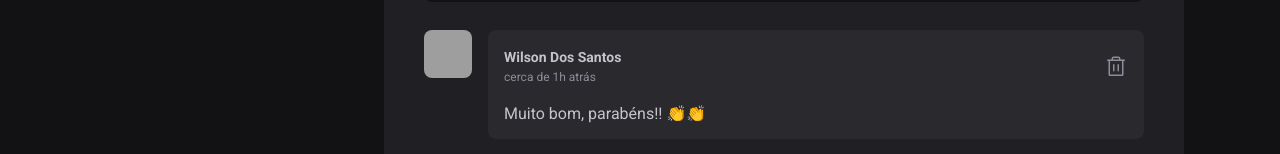
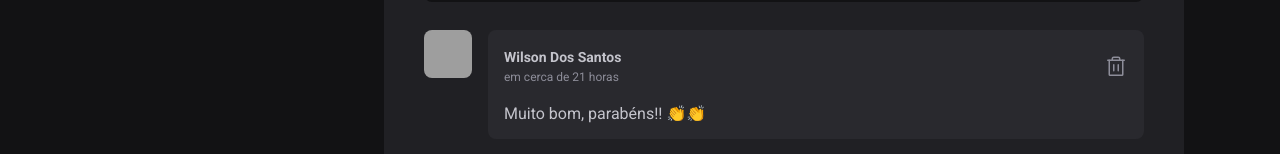
Before and after one commit to WGS-94/Feed-React-Fundamentals, a React (Vite) app: page / in a window 1280 px wide. Shown: the part 555-709 px from the top of the page. Built offline with nearby package versions, Linux system fonts and the light colour scheme; grey boxes are pictures that could not be loaded.

Commit message:
:sparkles: Add new feactures

```diff
--- a/src/App.jsx
+++ b/src/App.jsx
@@ -33,7 +33,7 @@ const posts = [
       {type: "paragraph", content: "Acabei de subir mais um projeto no meu portifa. É um projeto que fiz no NLW Return, evento da Rocketseat. O nome do projeto é DoctorCare 🚀"},
       {type: "link", content: "wilson.design/nafauLabs"}
     ],
-    publishedAt: new Date('2022-06-02 20:00:00'),
+    publishedAt: new Date('2022-06-03 10:00:00'),
   },
 ];
 
@@ -42,7 +42,6 @@ export function App() {
   return (
     <div>
       <Header />
-
       <div className={styles.wrapper}>
           <SideBar posts={posts} />
         <main>
--- a/src/components/Comment.jsx
+++ b/src/components/Comment.jsx
@@ -1,12 +1,23 @@
 import React, { useState } from 'react';
+import { format, formatDistanceToNow } from 'date-fns';
+import ptBR from 'date-fns/locale/pt-BR';
 import { Avatar } from './Avatar';
 import { ThumbsUp, Trash } from 'phosphor-react';
 
 import styles from './Comment.module.css';
 
-export function Comment({content, onDeleteComment }) {
+export function Comment({content, onDeleteComment, publishedAt }) {
 
   const [likeCount, setLikeCount] = useState(0);
+
+  const publishedDateFormat = format(publishedAt, "d 'de' LLLL 'às' HH:mm'h'", {
+    locale: ptBR,
+  });
+
+  const publishedDateRelativeToNow = formatDistanceToNow(publishedAt, {
+    locale: ptBR,
+    addSuffix: true
+  });
 
   function handleDeleteComment() {
     onDeleteComment(content)
@@ -25,8 +36,8 @@ export function Comment({content, onDeleteComment }) {
           <header>
             <div className={styles.authorAndTime}>
               <strong>Wilson Dos Santos</strong>
-              <time title='12 de Maio às 10:13' dateTime='2022-05-12 10:13:38'>
-                cerca de 1h atrás
+              <time title={publishedDateFormat} dateTime={publishedAt.toISOString()}>
+                {publishedDateRelativeToNow}
               </time>
             </div>
             <button
--- a/src/components/Post.jsx
+++ b/src/components/Post.jsx
@@ -104,6 +104,7 @@ export function Post({ author, publishedAt, content }) {
             key={comment}
             content={comment}
             onDeleteComment={deleteComment}
+            publishedAt={publishedAt}
           />
          )
        })}
```
